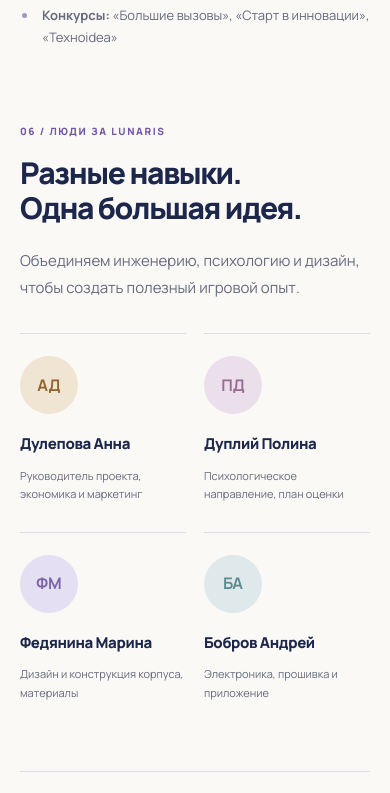
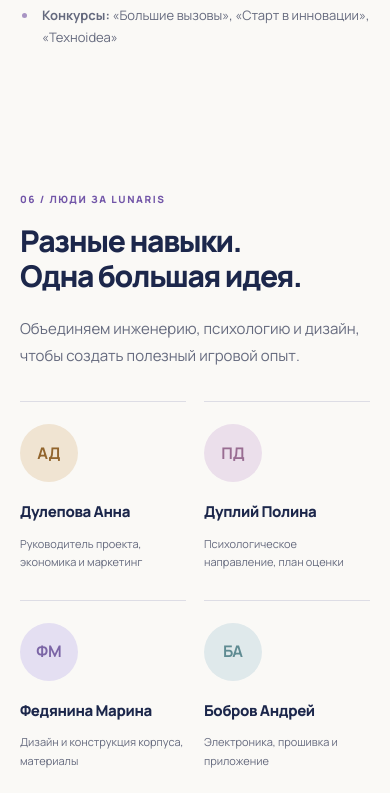
Before and after one commit to ReTrOBANAN/lunaris-site, a plain HTML site: page index.html in a window 390 px wide. Shown: the part 10310-11103 px from the top of the page. Drawn offline with Linux system fonts and the light colour scheme.

Commit message:
Restore responsive top padding for team section

```diff
--- a/styles.css
+++ b/styles.css
@@ -225,7 +225,6 @@ nav a:hover, nav a[aria-current] { color: var(--t-violet); }
 .next li::before { content: '→'; color: #957ab5; }
 .two { display: grid; grid-template-columns: 1fr 1fr; gap: 64px; }
 .two h3 { font-size: 19px; }
-#team { padding-top: 0; }
 .team { display: grid; grid-template-columns: repeat(4, 1fr); gap: 28px; }
 .person { min-width: 0; padding-top: 28px; border-top: 1px solid var(--line); }
 .ava { width: 64px; height: 64px; display: grid; place-items: center; margin-bottom: 24px; border-radius: 50%; background: #f0e4d2; color: #92652e; font-size: 17px; font-weight: 700; }
```
